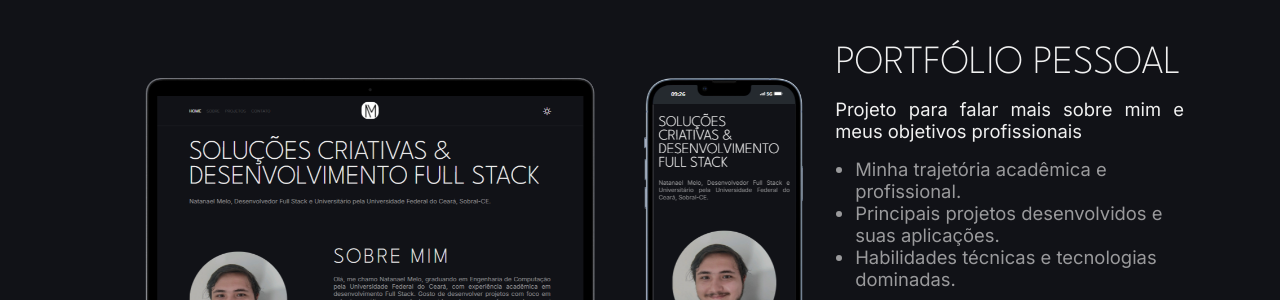
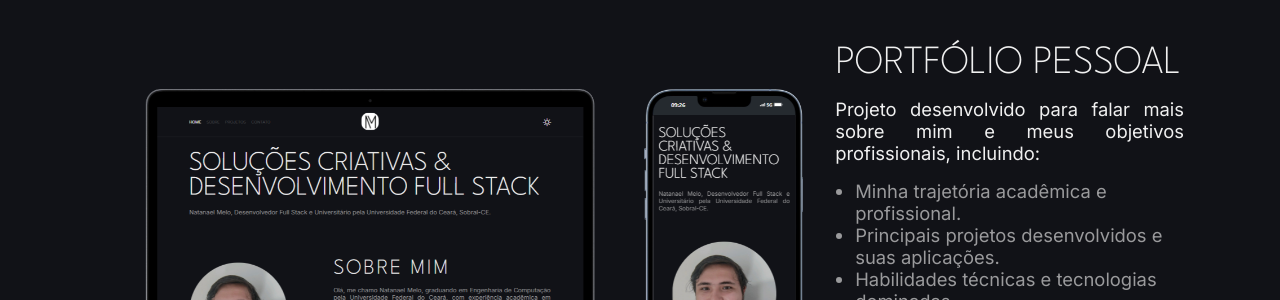
Before and after one commit to Natanael135/meu-portifolio-inicial, a plain HTML site: page index.html in a window 1280 px wide. Shown: the part 2616-2916 px from the top of the page. Drawn offline with nearby package versions, Linux system fonts and the light colour scheme.

Commit message:
fiz: correção de conteúdo na descrição de projetos

```diff
--- a/index.html
+++ b/index.html
@@ -283,7 +283,7 @@
         <img class="card__cover" src="assets/images/projects/project-portifolio.png" alt="Capa do projeto Portfólio">
         <div class="card__body">
           <h3 class="card__title">Portfólio Pessoal</h3>
-          <p class="card__description">Projeto para falar mais sobre mim e meus objetivos profissionais</p>
+          <p class="card__description">Projeto desenvolvido para falar mais sobre mim e meus objetivos profissionais, incluindo:</p>
           <ul class="card__list">
             <li class="card__item">Minha trajetória acadêmica e profissional.</li>
             <li class="card__item">Principais projetos desenvolvidos e suas aplicações.</li>
```
